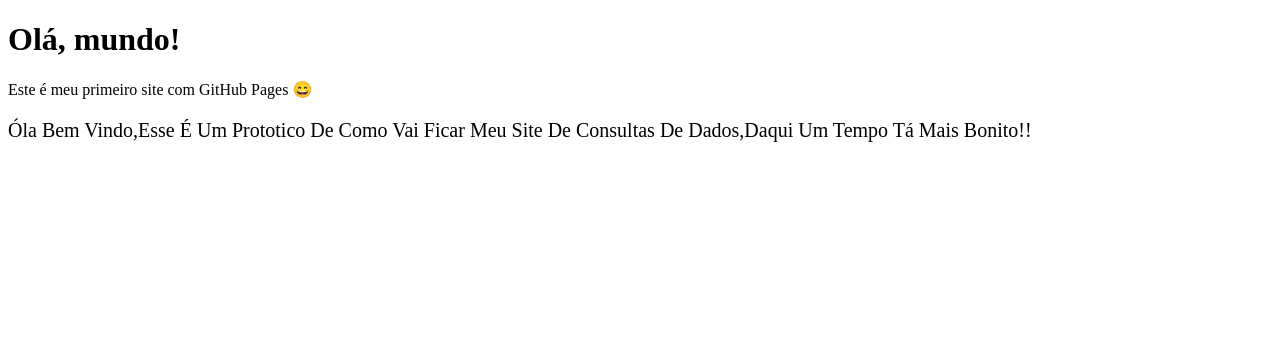
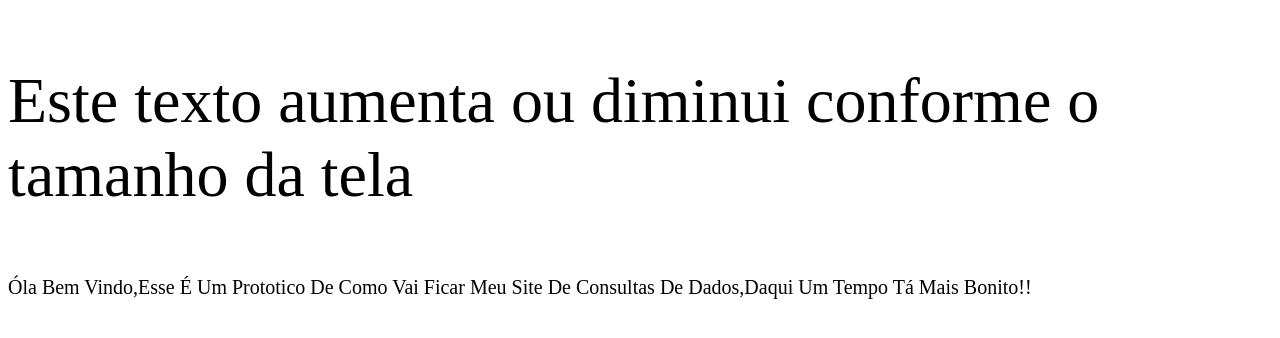
Before and after one commit to Theusx7z/Teste, a plain HTML site: page index.html in a window 1280 px wide. Drawn offline with Linux system fonts and the light colour scheme.

Commit message:
Update index.html

```diff
--- a/index.html
+++ b/index.html
@@ -4,10 +4,11 @@
   <meta charset="UTF-8">
 </head>
 <body>
-  <h1>Olá, mundo!</h1>
-  <p>Este é meu primeiro site com GitHub Pages 😄</p>
 
-<title><h1 style="font-size: 36px;">Alemão Consultas</h1></title>
+  <p style="font-size: 5vw;">Este texto aumenta ou diminui conforme o tamanho da tela</p>
+
+
+<title><h1 style="font-size: 45px;">Alemão Consultas</h1></title>
 <p style="font-size: 20px;">Óla Bem Vindo,Esse É Um Prototico De Como Vai Ficar Meu
 Site De Consultas De Dados,Daqui Um Tempo Tá Mais Bonito!!</p>
 </body>
```
